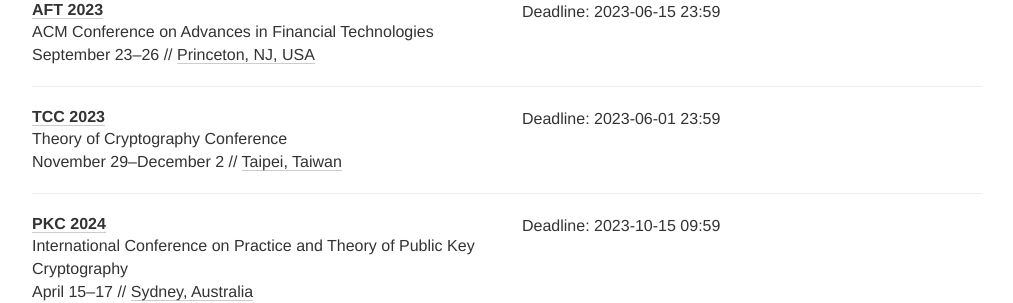
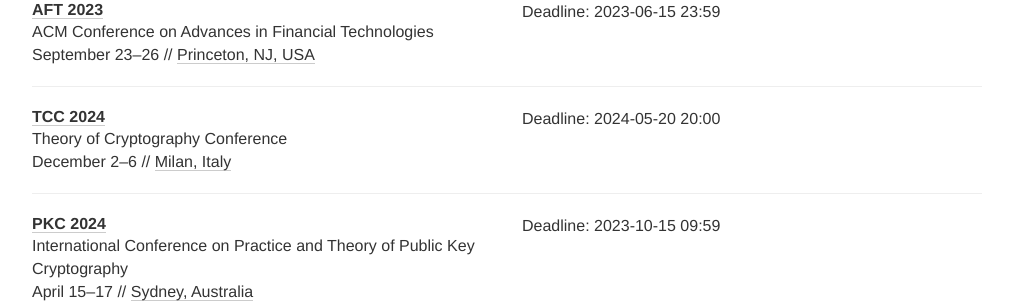
Before and after one commit to sec-deadlines/sec-deadlines.github.io, a Jekyll site: the page built from index.html, in a window 1280 px wide and 900 px high, scrolled down 4563 px. Shown: the part 152-455 px from the top of the window, without its empty margins (133-1146 px from the left). Built offline with Jekyll 4.4.1, drawn with Linux system fonts in a browser that asks for light colours; nearby versions of some CDN libraries; comment, search, counter and statistics services are not loaded.

Commit message:
TCC 2024

```diff
--- a/_data/conferences.yml
+++ b/_data/conferences.yml
@@ -288,11 +288,12 @@
 
 - name: TCC
   description: Theory of Cryptography Conference
-  year: 2023
-  link: https://tcc.iacr.org/2023/
-  deadline: ["2023-06-01 23:59"]
-  date: "November 29-December 2"
-  place: Taipei, Taiwan
+  year: 2024
+  link: https://tcc.iacr.org/2024/
+  timezone: "Etc/UTC-2"
+  deadline: ["2024-05-20 20:00"]
+  date: "December 2-6"
+  place: Milan, Italy
   tags: [CRYPTO, CONF]
 
 - name: PKC
```
